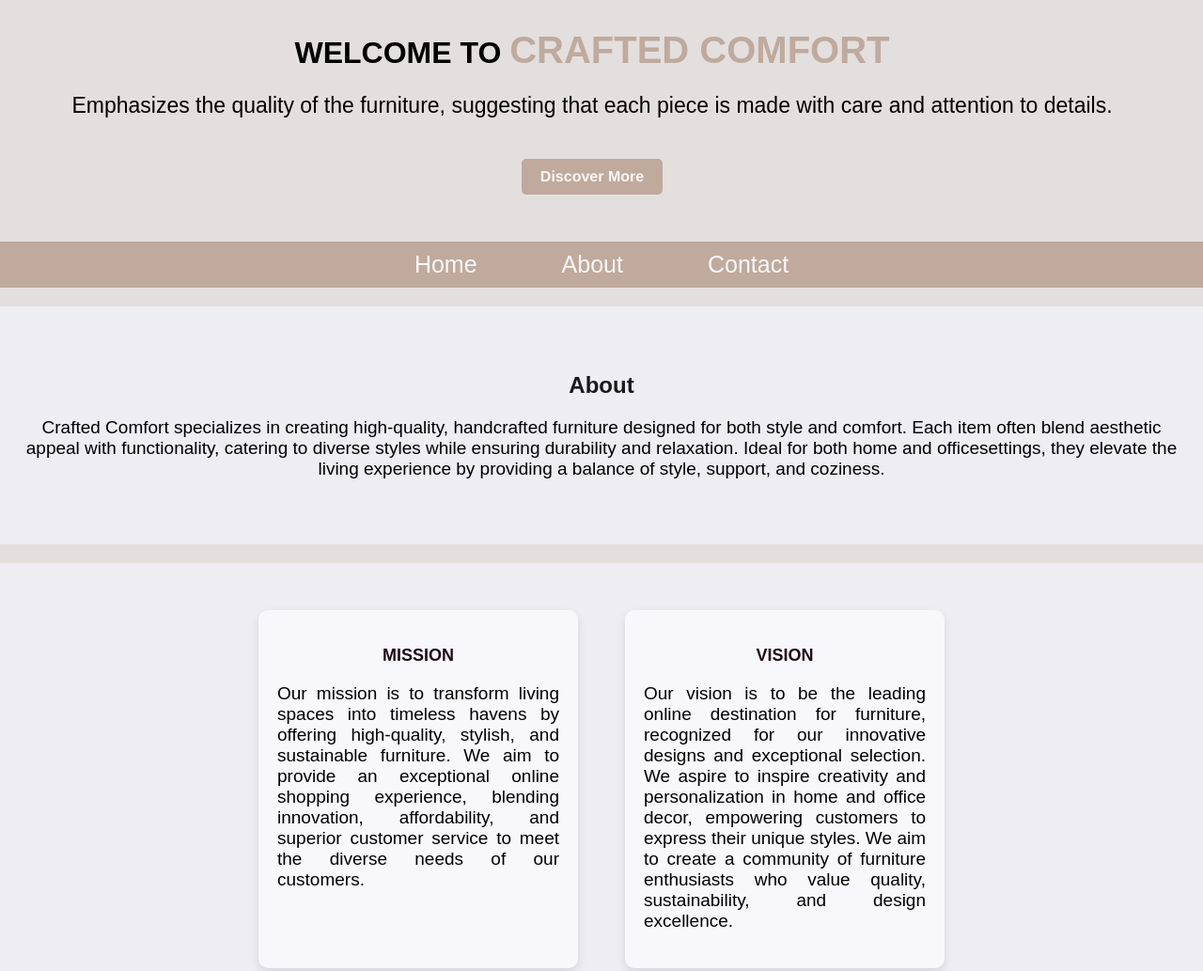
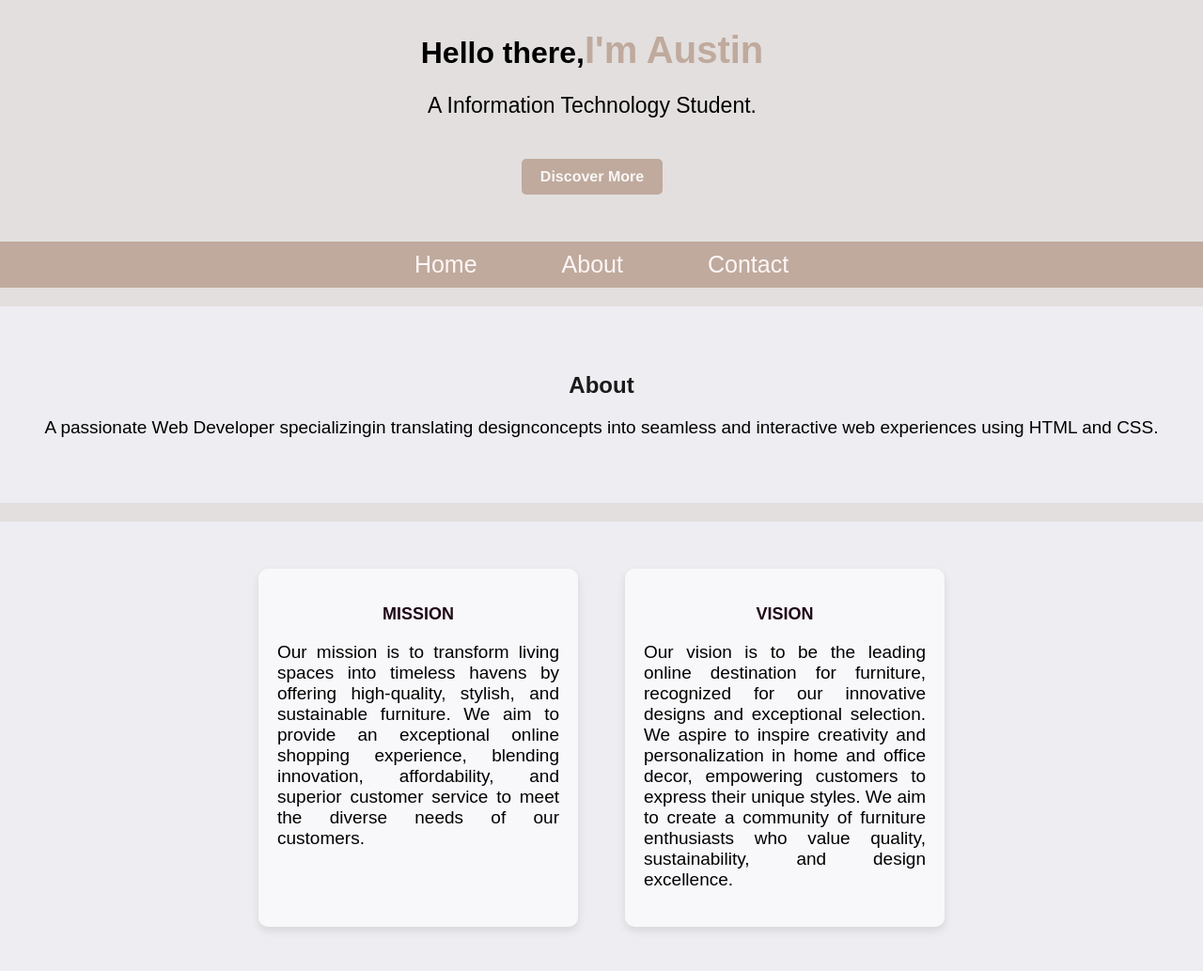
Before and after one commit to hylaaak/Craftedcomfort, a plain HTML site: page ab.html in a window 1280 px wide. Shown: the top 1033 px of the page at 94% size. Drawn offline with Linux system fonts and the light colour scheme.

Commit message:
Update ab.html

```diff
--- a/ab.html
+++ b/ab.html
@@ -177,8 +177,8 @@
 
 
         <div class="hero">
-            <h1 class="fade-in">WELCOME TO <span>CRAFTED COMFORT</span></h1>
-            <p class="fade-in">Emphasizes the quality of the furniture, suggesting that each piece is made with care and attention to details.</p>
+            <h1 class="fade-in">Hello there,<span>I'm Austin</span></h1>
+            <p class="fade-in">A Information Technology Student.</p>
             <a href="#about" class="btn">Discover More</a>
         </div>
     </header>
@@ -192,7 +192,7 @@
     </nav>
     <section id="about" class="section slide-in">
         <h2>About </h2>
-        <p>Crafted Comfort specializes in creating high-quality, handcrafted furniture designed for both style and comfort. Each item often blend aesthetic appeal with functionality, catering to diverse styles while ensuring durability and relaxation. Ideal for both home and officesettings, they elevate the living experience by providing a balance of style, support, and coziness.  </p>
+        <p>A passionate Web Developer specializingin translating designconcepts into seamless and interactive web experiences using HTML and CSS. </p>
     </section>
     <section id="projects" class="section slide-in">
 
```
